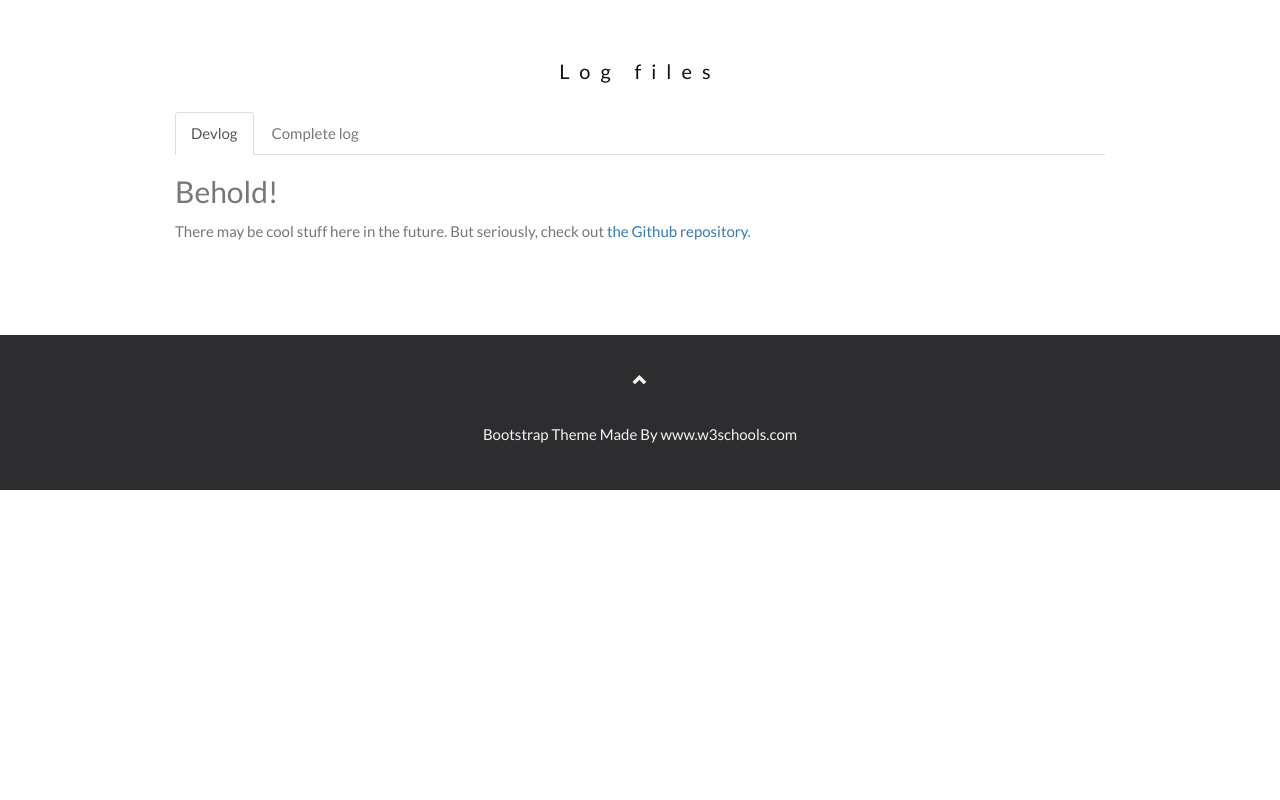
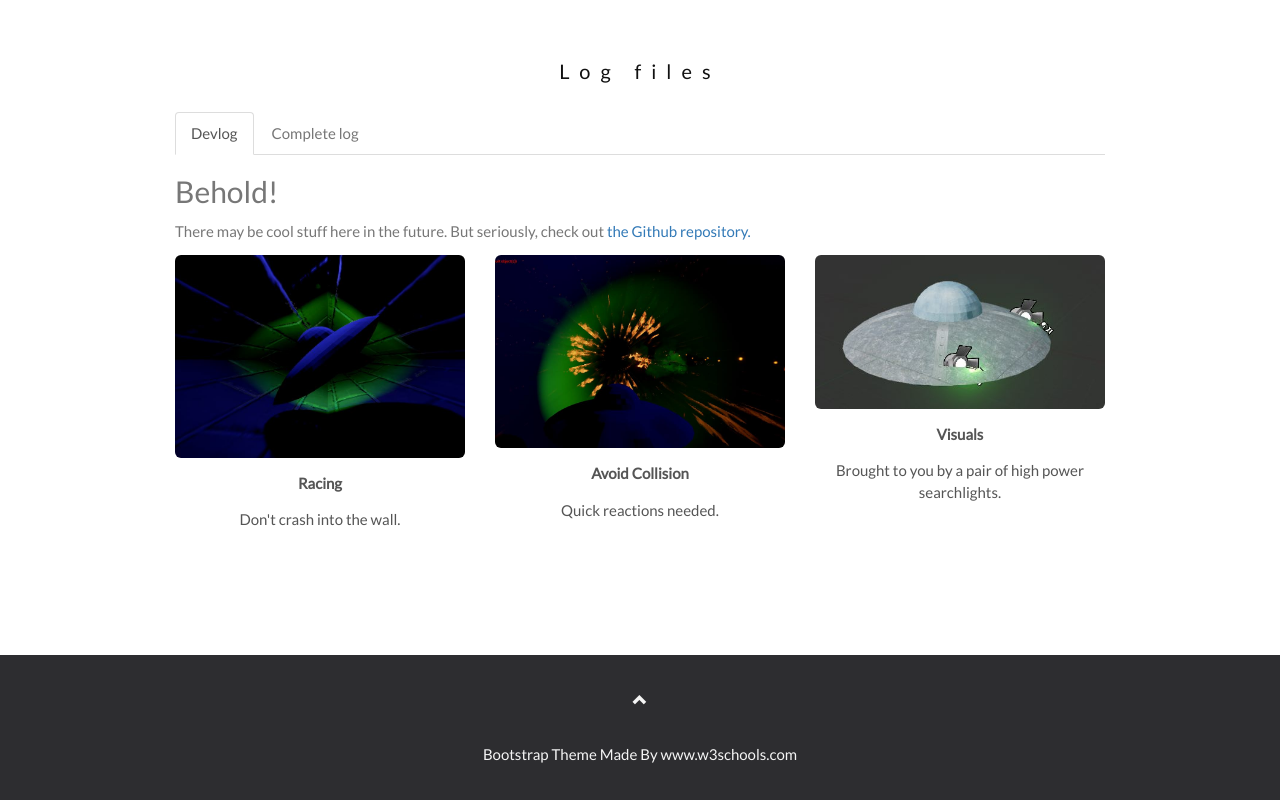
Before and after one commit to nitzel/whatever, a plain HTML site: page index.html in a window 1280 px wide. Shown: the part 1438-2238 px from the top of the page. Before the commit the page ends 1928 px from the top, so only its background shows below. Drawn offline with nearby package versions, Linux system fonts and the light colour scheme.

Commit message:
Devlog update

```diff
--- a/index.html
+++ b/index.html
@@ -296,6 +296,30 @@
     <div id="home" class="tab-pane fade in active">
       <h2>Behold!</h2>
       <p>There may be cool stuff here in the future. But seriously, check out <a href="https://github.com/nitzel/whatever">the Github repository.</a></p>
+
+      <div class="row text-center">
+        <div class="col-sm-4">
+          <div class="thumbnail">
+            <img src="dev_new1tunnel.jpg" class="img-rounded" alt="Paris">
+            <p><strong>Racing</strong></p>
+            <p>Don't crash into the wall.</p>
+          </div>
+        </div>
+        <div class="col-sm-4">
+          <div class="thumbnail">
+            <img src="dev_new2rocket.jpg" class="img-rounded" alt="New York">
+            <p><strong>Avoid Collision</strong></p>
+            <p>Quick reactions needed.</p>
+          </div>
+        </div>
+        <div class="col-sm-4">
+          <div class="thumbnail">
+            <img src="dev_new3ufo.jpg" class="img-rounded" alt="San Francisco">
+            <p><strong>Visuals</strong></p>
+            <p>Brought to you by a pair of high power searchlights.</p>
+          </div>
+        </div>
+      </div>
     </div>
     <div id="menu1" class="tab-pane fade">
       <h2>Error</h2>
```
Also changed, not shown: dev_new1tunnel.jpg (added), dev_new2rocket.jpg (added), dev_new3ufo.jpg (added).
